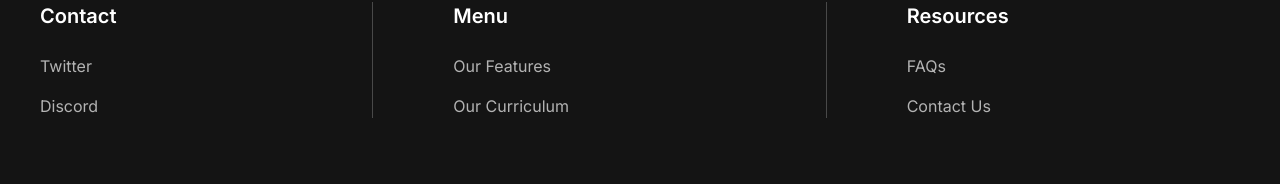
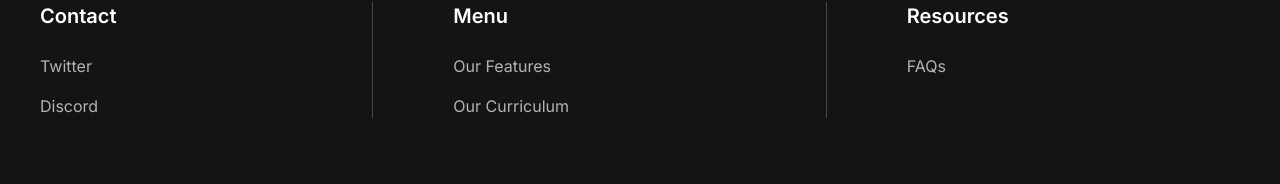
Before and after one commit to hxckr-org/hxckr-web, a Next.js app: page / in a window 1280 px wide. Shown: the part 5116-5300 px from the top of the page. Built offline with nearby package versions, Linux system fonts and the light colour scheme; no server answers.

Commit message:
chore: removed contact us from footer link temporarily

```diff
--- a/src/app/components/sections/footer.tsx
+++ b/src/app/components/sections/footer.tsx
@@ -74,7 +74,8 @@ export default function Footer({ faqData = defaultFAQs }: FooterProps) {
             <h3 className="text-xl font-semibold">Resources</h3>
             <div className="flex flex-col gap-4">
               <Link href="/faq" className="text-grey-footer-text hover:text-white">FAQs</Link>
-              <Link href="/contact" className="text-grey-footer-text hover:text-white">Contact Us</Link>
+              {/* TODO: @extheo should confirm what contact is */}
+              {/* <Link href="/contact" className="text-grey-footer-text hover:text-white">Contact Us</Link> */}
             </div>
           </div>
         </div>
```
